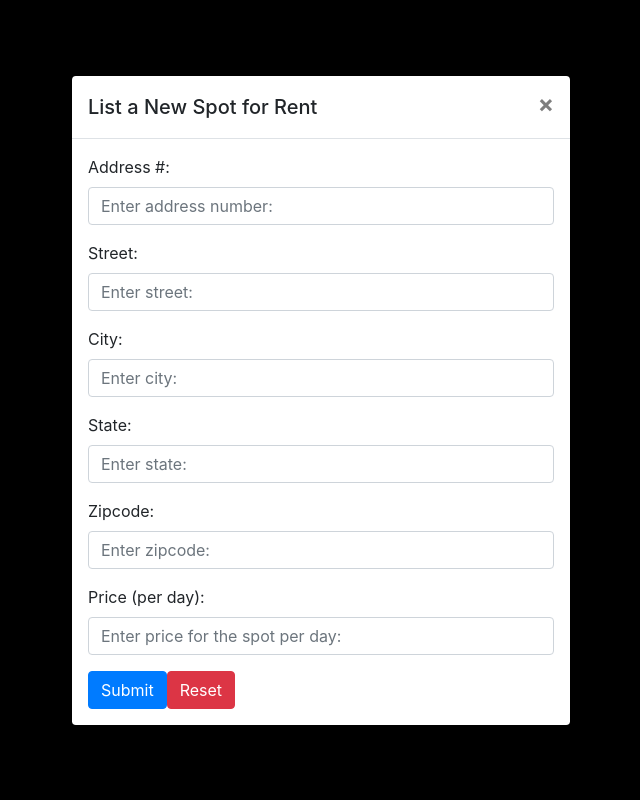
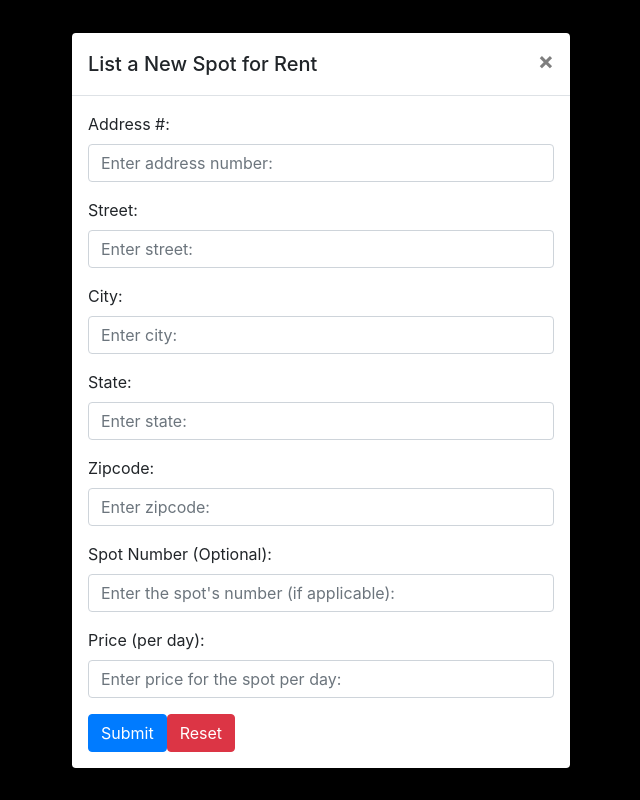
Before and after one commit to meghans18/park-app, a Vue app in the folder client/: page /manage-spots-owned in a window 1280 px wide. Both pictures are taken after a click on the button "Add a New Spot for Rent". Shown: the whole page, without its empty margins (319-959 px from the left). Built offline with nearby package versions, Linux system fonts and the light colour scheme.

Commit message:
update onsubmit event for manage spots

```diff
--- a/client/src/components/SpotList.vue
+++ b/client/src/components/SpotList.vue
@@ -16,7 +16,7 @@
               <td>
                 <div class="btn-group" role="group">
                   <!-- check if user logged in and change button accordingly -->
-                  <button type="button" class="btn btn-danger btn-md">Delete Spot</button>
+                  <span v-if="isLoggedIn"><button type="button" class="btn btn-success btn-md">Rent Spot</button></span>
                 </div>
               </td>
             </tr>
@@ -28,6 +28,9 @@
 <script>
 export default {
     name: 'SpotList',
+    computed: {
+      isLoggedIn : function(){ return this.$store.getters.isAuthenticated},
+    },
     data() {
         return {
             spots: [
--- a/client/src/views/ManageSpotsOwned.vue
+++ b/client/src/views/ManageSpotsOwned.vue
@@ -83,6 +83,15 @@
                                     placeholder="Enter zipcode:">
                     </b-form-input>
                 </b-form-group>
+                <b-form-group id="form-spotNumber-group"
+                                label="Spot Number (Optional):"
+                                label-for="form-spotNumber-input">
+                    <b-form-input id="form-spotNumber-input"
+                                    type="number"
+                                    v-model="form.spotNumber"
+                                    placeholder="Enter the spot's number (if applicable):">
+                    </b-form-input>
+                </b-form-group>
                 <b-form-group id="form-price-group"
                                 label="Price (per day):"
                                 label-for="form-price-input">
@@ -111,33 +120,43 @@ export default {
                 city: '',
                 state: '',
                 zipcode: '',
+                spotNumber: '',
                 price: '',
             },
-            spots: [
-                {
-                    id: 1,
-                    addressNum: 1,
-                    street: 'Davenport St',
-                    city: 'Grundy Center',
-                    state: 'Iowa',
-                    zipcode: 50613,
-                    price: 300
-                },
-                {
-                    id: 2,
-                    addressNum: 239,
-                    street: 'Rainbow Ave',
-                    city: 'Coralville',
-                    state: 'Illinois',
-                    zipcode: 52245,
-                    price: 129
-                },
-            ],
+            spots: '',
         }
     },
     methods: {
+        // addUser(payload) {
+        //     const path = 'http://localhost:5000/users';
+        //     axios.post(path, payload).then((response) => {
+        //         console.log(response)
+        //         if (response.data.status == 'failed') {
+        //         this.resetForm();
+        //         this.showError = true;
+        //         } else {
+        //         payload.privilege = response.data.privilege
+        //         console.log(payload)
+        //         this.logIn(payload); //sends to auth.js
+        //         this.$router.push("/")
+        //         }
+        //     }).catch((error) => {
+        //         console.log(error);
+        //         this.$router.push("/")
+        //     });
+        // },
         onSubmit() {
-            //do submit to database stuff here
+            const payload = {
+                email: this.$store.getters.getEmail,
+                addressNum: this.form.addressNum,
+                street: this.form.street,
+                city: this.form.city,
+                state: this.form.state,
+                zipcode: this.form.zipcode,
+                spotNumber: this.form.spotNumber,
+                price: this.form.price,
+            };
+            this.registerSpot(payload);
         },
         onReset() {
             this.form.addressNum = ''
@@ -145,6 +164,7 @@ export default {
             this.form.city = ''
             this.form.state = ''
             this.form.zipcode = ''
+            this.form.spotNumber = ''
             this.form.price = ''
         }
     }
```
